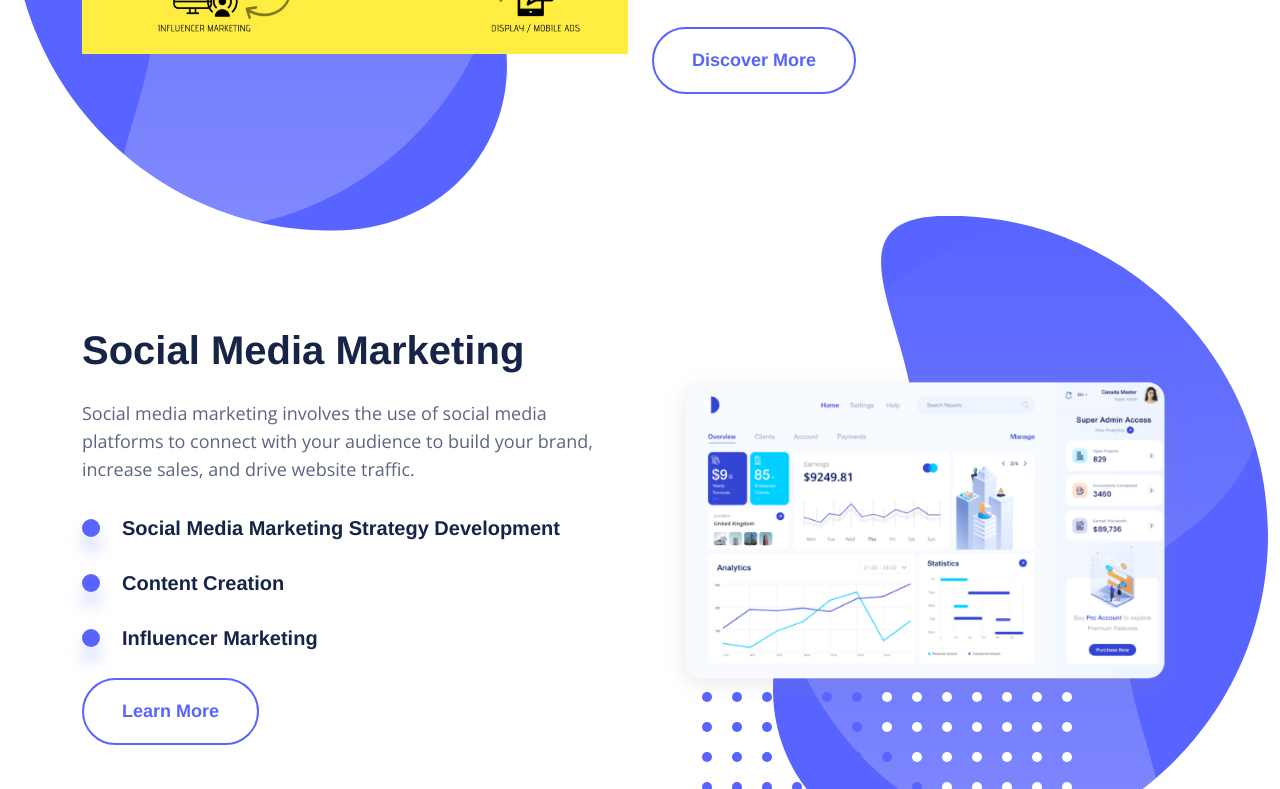
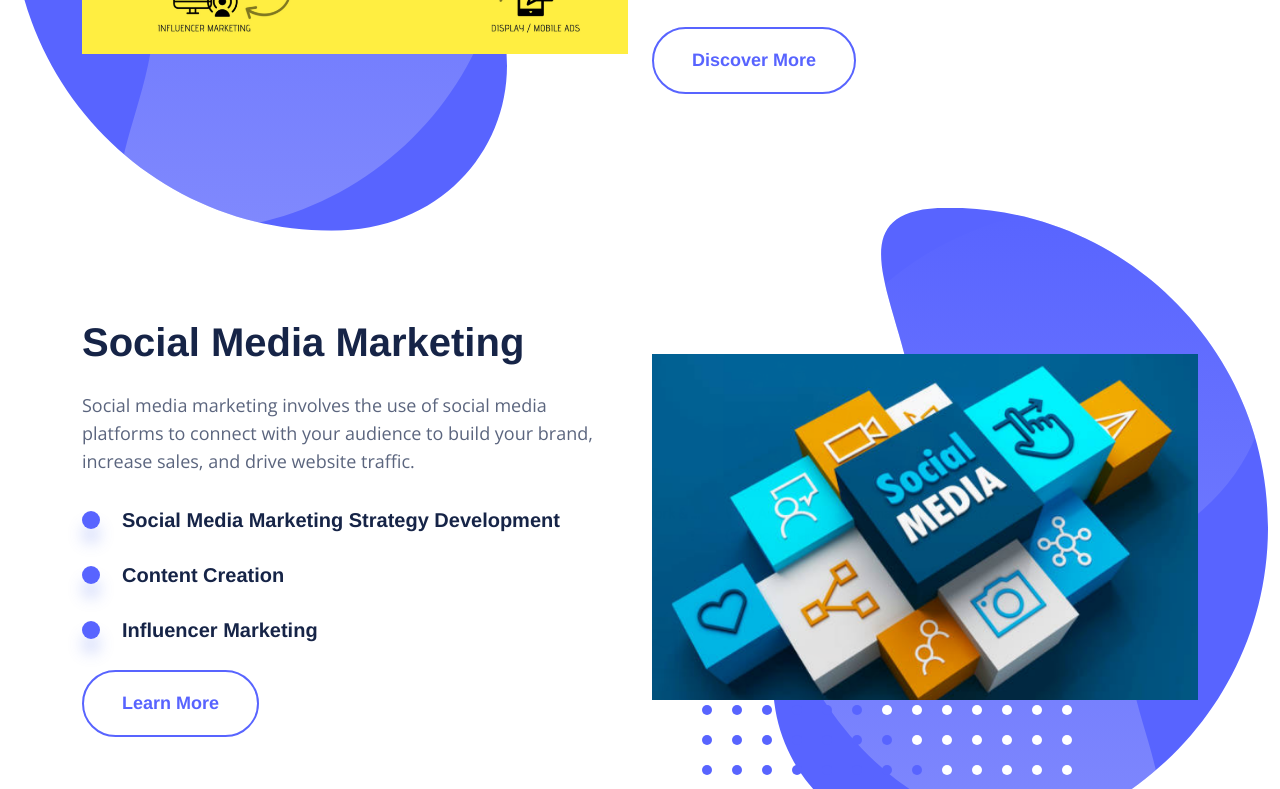
Before and after one commit to najiyaa258/freelance-digital-marketing-strategist-in-kannur, a plain HTML site: page index.html in a window 1280 px wide. Shown: the part 2011-2800 px from the top of the page. Drawn offline with nearby package versions, Linux system fonts and the light colour scheme; a script that the page names is missing.

Commit message:
Update index.html

```diff
--- a/index.html
+++ b/index.html
@@ -244,7 +244,7 @@
           </div>
           <div class="col-xl-6 col-lg-6 order-first order-lg-last">
             <div class="about-img-2">
-              <img src="assets/img/about/about-2.png" alt="" class="w-100" />
+              <img src="assets/img/about/social.png" alt="" class="w-100" />
               <img
                 src="assets/img/about/about-right-shape.svg"
                 alt=""
```
